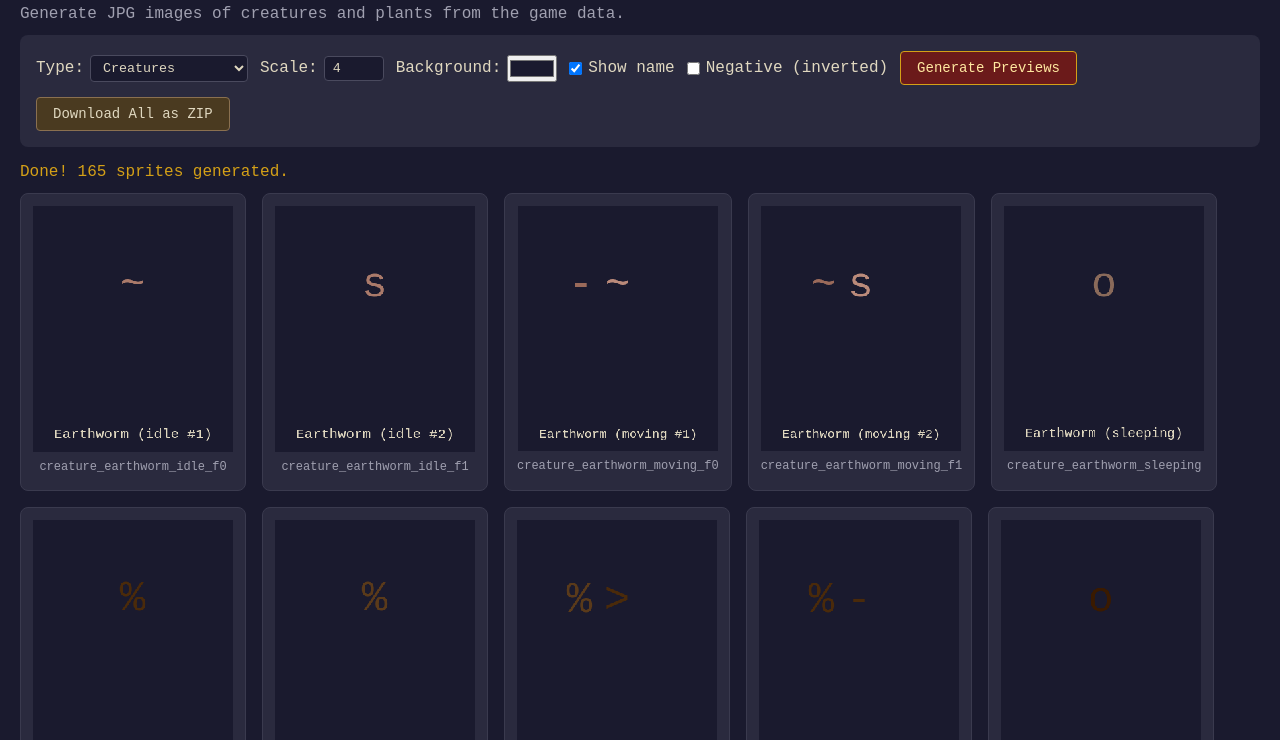
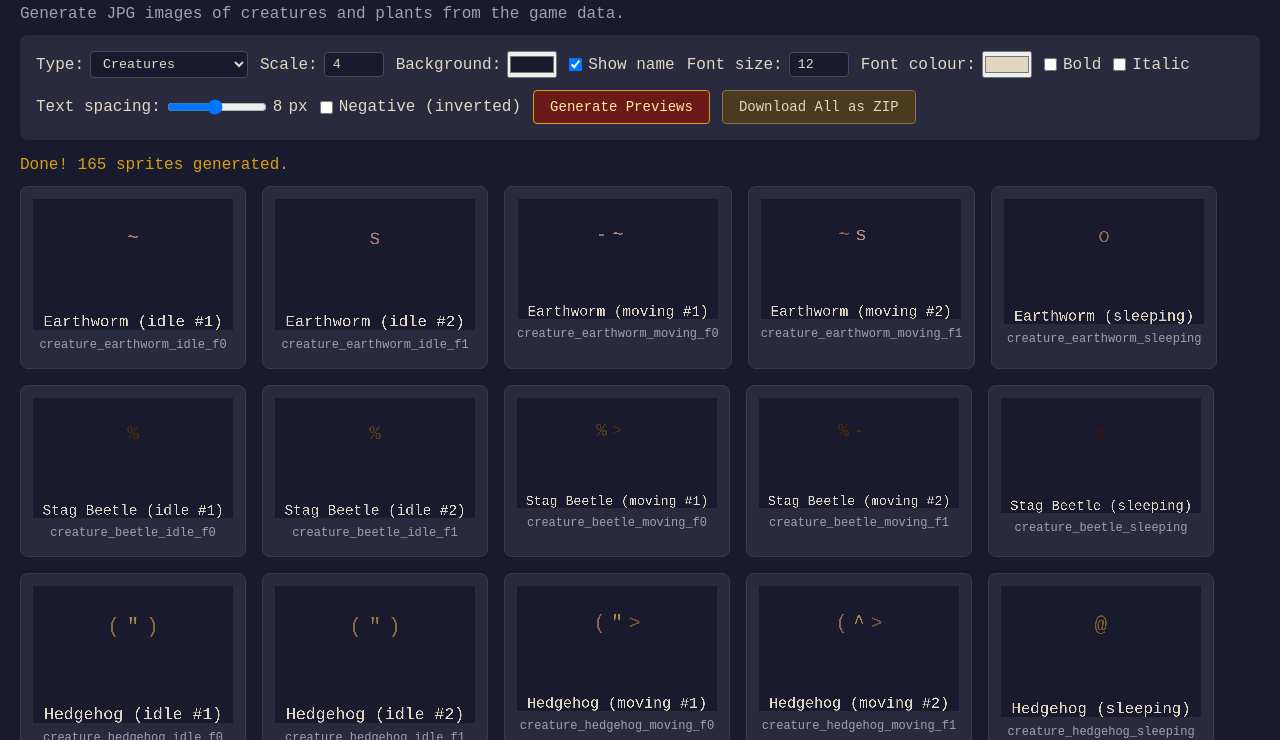
Before and after one commit to lucasmclaughlin/hedgeFun, a website built with Vite: page tools/spritegen/index.html in a window 1280 px wide. Both pictures are taken after a click on the button "Generate Previews". Shown: the part 60-800 px from the top of the page. Built offline with nearby package versions, Linux system fonts and the light colour scheme.

Commit message:
feat: spritegen label typography controls
Add font size, colour, bold, italic, and vertical spacing inputs for the
sprite name label. Label no longer auto-shrinks — canvas expands to fit
the label at the requested size instead.

```diff
--- a/tools/spritegen/index.html
+++ b/tools/spritegen/index.html
@@ -43,6 +43,18 @@
       <input type="color" id="bgColor" value="#1a1a2e" />
     </label>
     <label><input type="checkbox" id="showName" checked /> Show name</label>
+    <label>Font size:
+      <input type="number" id="fontSize" value="12" min="6" max="48" style="width:60px;" />
+    </label>
+    <label>Font colour:
+      <input type="color" id="fontColor" value="#e0d8c0" />
+    </label>
+    <label><input type="checkbox" id="fontBold" /> Bold</label>
+    <label><input type="checkbox" id="fontItalic" /> Italic</label>
+    <label>Text spacing:
+      <input type="range" id="textSpacing" value="8" min="-40" max="60" style="width:100px;" />
+      <span id="textSpacingVal">8</span>px
+    </label>
     <label><input type="checkbox" id="negative" /> Negative (inverted)</label>
     <button class="primary" id="generate">Generate Previews</button>
     <button id="downloadAll">Download All as ZIP</button>
--- a/tools/spritegen/main.ts
+++ b/tools/spritegen/main.ts
@@ -73,10 +73,15 @@ function renderSprite(
     bgColor: string;
     showName: boolean;
     negative: boolean;
+    labelFontSize: number;
+    fontColor: string;
+    fontBold: boolean;
+    fontItalic: boolean;
+    textSpacing: number;
   },
 ): HTMLCanvasElement {
   const { cells, name, fixedGridW, fixedGridH } = job;
-  const { scale, bgColor, showName, negative } = opts;
+  const { scale, bgColor, showName, negative, labelFontSize: baseLabelSize, fontColor, fontBold, fontItalic, textSpacing } = opts;
   const cw = GRID_CONFIG.cellWidth * scale;
   const ch = GRID_CONFIG.cellHeight * scale;
   const fontSize = GRID_CONFIG.fontSize * scale;
@@ -93,26 +98,24 @@ function renderSprite(
   const pad = 1;
 
   // Measure name label to ensure it fits — shrink font if needed
-  let labelFontSize = Math.max(12, Math.round(12 * scale));
+  let labelFontSize = Math.round(baseLabelSize * scale);
   let nameRowHeight = 0;
+  const spacingPx = Math.round(textSpacing * scale);
   const tempCanvas = document.createElement('canvas');
   const tempCtx = tempCanvas.getContext('2d')!;
 
   const minCanvasW = (gridW + pad * 2) * cw;
 
+  const fontStyle = `${fontItalic ? 'italic ' : ''}${fontBold ? 'bold ' : ''}`;
+
   if (showName) {
-    // Shrink label font until it fits within the canvas width (with margin)
-    const maxLabelW = minCanvasW - Math.round(8 * scale);
-    tempCtx.font = `${labelFontSize}px ${GRID_CONFIG.fontFamily}`;
-    while (labelFontSize > 8 && tempCtx.measureText(name).width > maxLabelW) {
-      labelFontSize--;
-      tempCtx.font = `${labelFontSize}px ${GRID_CONFIG.fontFamily}`;
-    }
-    nameRowHeight = labelFontSize + Math.round(8 * scale);
+    // Measure the label at the requested size — expand the canvas to fit
+    tempCtx.font = `${fontStyle}${labelFontSize}px ${GRID_CONFIG.fontFamily}`;
+    nameRowHeight = labelFontSize + spacingPx;
   }
 
-  // If the label is still wider than the grid, expand the canvas
-  tempCtx.font = `${labelFontSize}px ${GRID_CONFIG.fontFamily}`;
+  // Widen canvas if the label is wider than the sprite grid
+  tempCtx.font = `${fontStyle}${labelFontSize}px ${GRID_CONFIG.fontFamily}`;
   const labelW = showName ? tempCtx.measureText(name).width + Math.round(16 * scale) : 0;
   const canvasW = Math.max(minCanvasW, labelW);
   const canvasH = (gridH + pad * 2) * ch + nameRowHeight;
@@ -161,12 +164,12 @@ function renderSprite(
 
   // Draw name label
   if (showName) {
-    ctx.font = `${labelFontSize}px ${GRID_CONFIG.fontFamily}`;
-    const labelColor = negative ? invertColor('#e0d8c0') : '#e0d8c0';
+    ctx.font = `${fontStyle}${labelFontSize}px ${GRID_CONFIG.fontFamily}`;
+    const labelColor = negative ? invertColor(fontColor) : fontColor;
     ctx.fillStyle = labelColor;
     ctx.textAlign = 'center';
     ctx.textBaseline = 'top';
-    ctx.fillText(name, canvasW / 2, canvasH - nameRowHeight + Math.round(4 * scale));
+    ctx.fillText(name, canvasW / 2, canvasH - labelFontSize);
     ctx.textAlign = 'start';
   }
 
@@ -360,10 +363,20 @@ const typeSelect = document.getElementById('type') as HTMLSelectElement;
 const scaleInput = document.getElementById('scale') as HTMLInputElement;
 const bgColorInput = document.getElementById('bgColor') as HTMLInputElement;
 const showNameCheckbox = document.getElementById('showName') as HTMLInputElement;
+const fontSizeInput = document.getElementById('fontSize') as HTMLInputElement;
+const fontColorInput = document.getElementById('fontColor') as HTMLInputElement;
+const fontBoldCheckbox = document.getElementById('fontBold') as HTMLInputElement;
+const fontItalicCheckbox = document.getElementById('fontItalic') as HTMLInputElement;
+const textSpacingInput = document.getElementById('textSpacing') as HTMLInputElement;
+const textSpacingVal = document.getElementById('textSpacingVal') as HTMLSpanElement;
 const negativeCheckbox = document.getElementById('negative') as HTMLInputElement;
 const generateBtn = document.getElementById('generate') as HTMLButtonElement;
 const downloadAllBtn = document.getElementById('downloadAll') as HTMLButtonElement;
 const output = document.getElementById('output') as HTMLDivElement;
+
+textSpacingInput.addEventListener('input', () => {
+  textSpacingVal.textContent = textSpacingInput.value;
+});
 
 interface RenderedSprite {
   job: SpriteJob;
@@ -380,6 +393,11 @@ function generatePreviews(): void {
   const scale = Math.max(1, Math.min(10, Number(scaleInput.value)));
   const bgColor = bgColorInput.value;
   const showName = showNameCheckbox.checked;
+  const labelFontSize = Math.max(6, Math.min(48, Number(fontSizeInput.value)));
+  const fontColor = fontColorInput.value;
+  const fontBold = fontBoldCheckbox.checked;
+  const fontItalic = fontItalicCheckbox.checked;
+  const textSpacing = Math.max(-40, Math.min(60, Number(textSpacingInput.value)));
   const negative = negativeCheckbox.checked;
 
   let jobs: SpriteJob[] = [];
@@ -406,7 +424,7 @@ function generatePreviews(): void {
     const end = Math.min(idx + 20, jobs.length);
     for (; idx < end; idx++) {
       const job = jobs[idx];
-      const canvas = renderSprite(job, { scale, bgColor, showName, negative });
+      const canvas = renderSprite(job, { scale, bgColor, showName, negative, labelFontSize, fontColor, fontBold, fontItalic, textSpacing });
       rendered.push({ job, canvas });
 
       const card = document.createElement('div');
```
